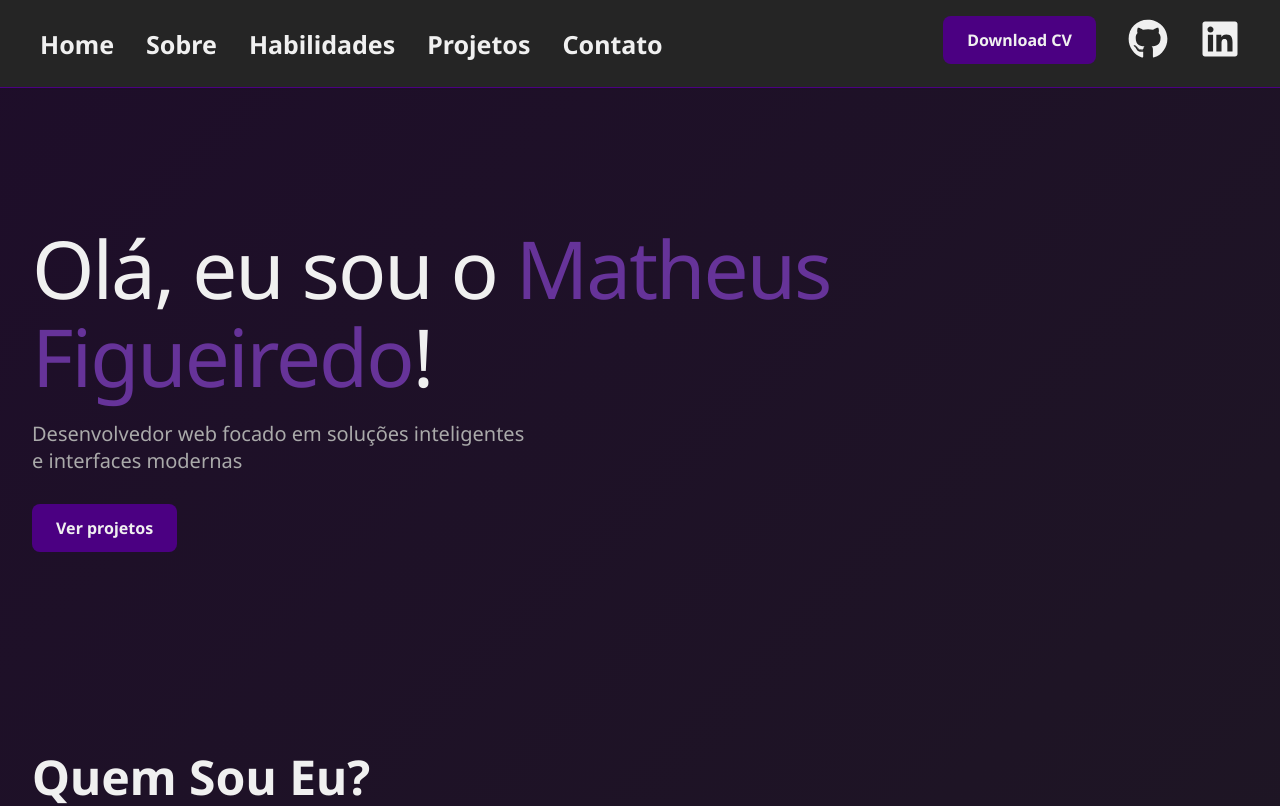
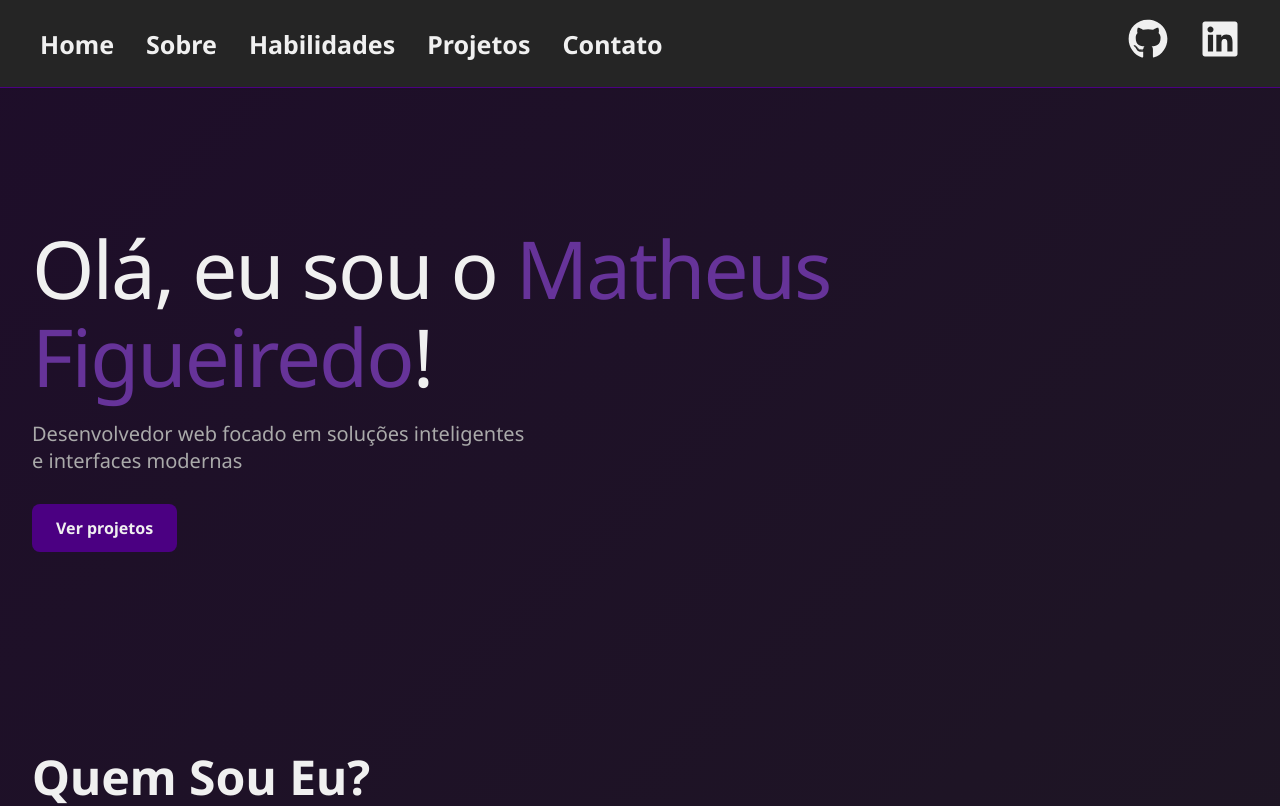
Before and after one commit to Matheus-Figueiredo-Dev/Portfolio, a React (Vite) app: page / in a window 1280 px wide. Shown: the top 806 px of the page. Built offline with nearby package versions, Linux system fonts and the light colour scheme; a web font is replaced by a local one.

Commit message:
Eliminando CV

```diff
--- a/src/components/Header/index.jsx
+++ b/src/components/Header/index.jsx
@@ -1,6 +1,5 @@
 import { FaGithub, FaLinkedin } from 'react-icons/fa';
 import {
-  Button,
   ContainerMenu,
   HeaderContainer,
   Link,
@@ -21,9 +20,6 @@ export function Header() {
           <MenuItem href="#contato">Contato</MenuItem>
         </Menu>
         <ContainerMenu>
-          <a href="/curriculo.pdf" download>
-            <Button>Download CV</Button>
-          </a>
           <Link href="https://github.com/Matheus-Figueiredo-Dev">
             <FaGithub />
           </Link>
--- a/src/components/Header/styles.js
+++ b/src/components/Header/styles.js
@@ -46,25 +46,6 @@ export const MenuItem = styled.a`
 		transform: translateY(-5px);
 	}
 `;
-export const Button = styled.button`
-    background-color: ${(props) => props.theme.purple};
-    color: ${(props) => props.theme.white};
-    padding: 0.8rem 1.5rem;
-    border: none;
-    border-radius: 8px;
-    font-weight: bold;
-    font-size: 16px;
-    text-decoration: none;
-    height: 48px;
-    transition: background-color 0.3s ease;
-    transition: transform 0.8s ease;
-    cursor: pointer;
-
-  &:hover {
-    background-color: ${(props) => props.theme.darkPurple};
-    transform: translateY(-5px);
-  }
-`;
 
 export const Link = styled.a`
     font-size: 40px;
--- a/src/sections/Contato/index.jsx
+++ b/src/sections/Contato/index.jsx
@@ -22,7 +22,7 @@ export function Contato() {
           <Form
             action="https://formcarry.com/s/afAFAgVS43Q"
             method="POST"
-            enctype="multipart/form-data"
+            encType="multipart/form-data"
           >
             <Input
               type="text"
```
Also changed, not shown: 1 other file (tests, documents, lock files or other folders).
